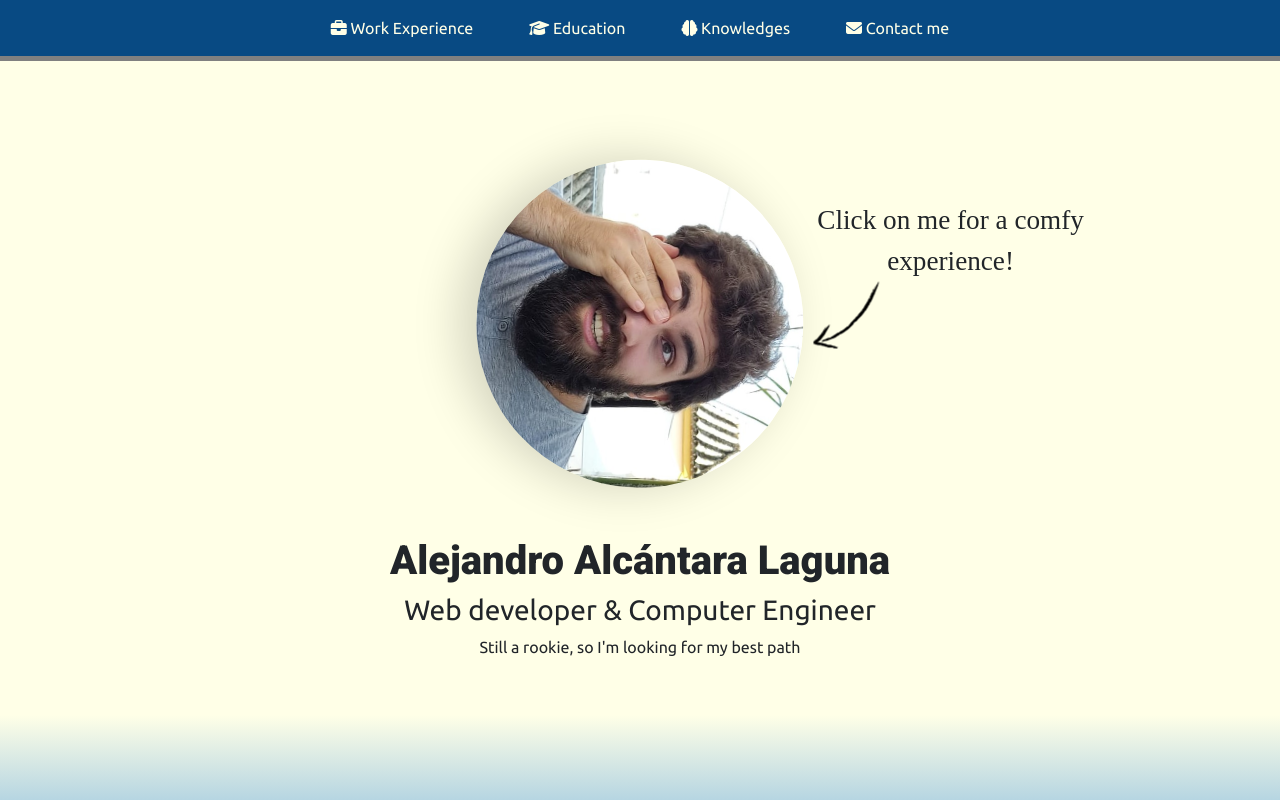
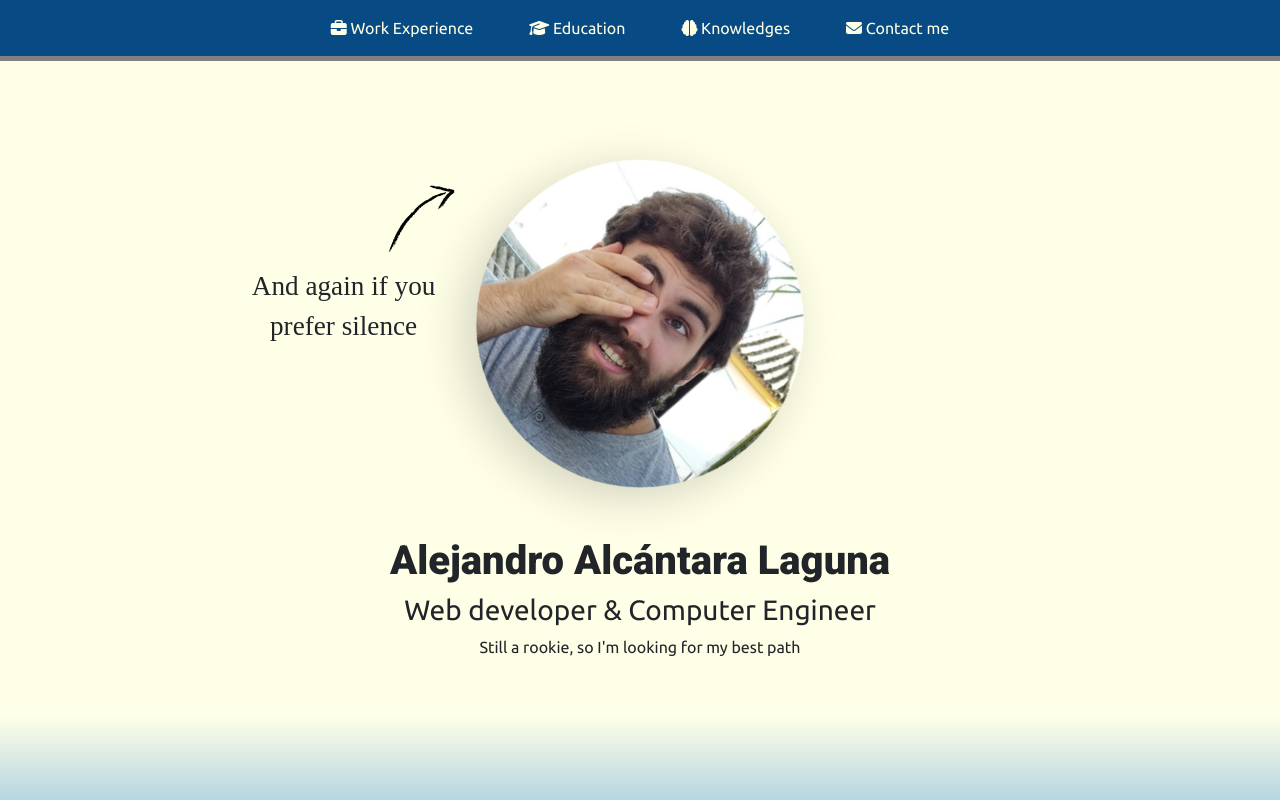
Before and after one commit to alealclag/presentationSite, a React (Create React App) app: page / in a window 1280 px wide. Both pictures are taken after a click on the picture 640 px from the left and 323 px from the top of the page. Shown: the top 800 px of the page. Built offline with nearby package versions, Linux system fonts and the light colour scheme; some icons are missing; a web font is replaced by a local one.

Commit message:
Implemented spin and fade animations with React

```diff
--- a/public/css/styles.css
+++ b/public/css/styles.css
@@ -176,6 +176,27 @@ h2 {
   width: 30%;
 }
 
+.spinProfilePic {
+  animation: Profile-Pic-spin infinite 20s linear;
+}
+
+.spinProfilePicPaused {
+  animation-play-state: paused;
+}
+
+.spinProfilePicRunning {
+  animation-play-state: running;
+}
+
+@keyframes Profile-Pic-spin {
+  from {
+    transform: rotate(0deg);
+  }
+  to {
+    transform: rotate(360deg);
+  }
+}
+
 .profilePicInstruction {
   font-family: "Fredericka the Great", cursive;
   font-size: 1.7em;
@@ -189,7 +210,7 @@ h2 {
 }
 
 #pauseTip {
-  display: none;
+  opacity: 0;
   width: 20%;
   bottom: 150px;
   left: 150px;
@@ -211,6 +232,32 @@ h2 {
   right: -20px;
   top: -80px;
   width: 30%;
+}
+
+.fadeOut {
+  animation: Fade-Out 0.5s linear forwards;
+}
+
+.fadeIn {
+  animation: Fade-In 0.5s linear forwards;
+}
+
+@keyframes Fade-Out {
+  from {
+    opacity: 1;
+  }
+  to {
+    opacity: 0;
+  }
+}
+
+@keyframes Fade-In {
+  from {
+    opacity: 0;
+  }
+  to {
+    opacity: 1;
+  }
 }
 
 /*************************/
@@ -603,7 +650,7 @@ footer {
 
   #pauseTip {
     width: 30%;
-    bottom: 150px;
+    top: 300px;
     left: -30px;
     font-size: 1.2em;
   }
@@ -649,7 +696,7 @@ footer {
 
   #pauseTip {
     width: 30%;
-    bottom: 150px;
+    top: 300px;
     left: -30px;
     font-size: 1.4em;
   }
@@ -697,7 +744,7 @@ footer {
 
   #pauseTip {
     width: 30%;
-    bottom: 150px;
+    top: 300px;
     left: 30px;
     font-size: 1.5em;
   }
--- a/src/cards.js
+++ b/src/cards.js
@@ -2,7 +2,7 @@ export const workEdu = [
   {
     key: "Minsait",
     pic: "./images/cardPics/minsaitlogo.png",
-    name: "Minsaiy",
+    name: "Minsait",
     role: "SAP PP Analyst",
     dates: "oct. 2021 - Current",
     description:
--- a/src/components/profilePic.jsx
+++ b/src/components/profilePic.jsx
@@ -1,57 +1,36 @@
 import React, { useState } from "react";
 
 export default function profilePic(properties) {
-  const [playbackStatus, setPlaybackStatus] = useState(0); //0: Never played, 1: Playing never paused, 2: Paused, 3: Playing
+  const [[playbackStatus, tipStatus], setPlaybackTipStatus] = useState([
+    false,
+    1,
+  ]); //0: None, 1: Play Tip, 2:Pause Tip
+
+  // useEffect(() => {
+  //   if (playbackStatus % 2 == 0) {
+  //     profilePicMusic.play();
+  //   } else {
+  //     profilePicMusic.pause();
+  //   }
+  // });
 
   let profilePicMusic = new Audio("audio/profilePic_music.mp3");
   profilePicMusic.loop = true;
 
-  let spin = false;
+  function rotatePlay() {
+    switch (tipStatus) {
+      case 0:
+        setPlaybackTipStatus([!playbackStatus, 0]);
+        break;
 
-  function rotate(degree) {
-    if (spin) {
-      // For webkit browsers: e.g. Chrome
-      $(".profilePic").css({ WebkitTransform: "rotate(" + degree + "deg)" });
-      // For Mozilla browser: e.g. Firefox
-      $(".profilePic").css({ "-moz-transform": "rotate(" + degree + "deg)" });
+      case 1:
+        setPlaybackTipStatus([true, 2]);
+        break;
 
-      degree++;
-      degree %= 360;
-      // profilePicMusic.play();
-    } else {
-      // profilePicMusic.pause();
-    }
-    // Animate rotation with a recursive call
-    setTimeout(function () {
-      rotate(degree);
-    }, 30);
-  }
+      case 2:
+        setPlaybackTipStatus([false, 0]);
+        break;
 
-  rotate(0);
-
-  function rotatePlay() {
-    switch (playbackStatus) {
-      case 0:
-        setPlaybackStatus(1);
-        spin = true;
-        // $("#playTip").fadeOut(); //Hide hover Tip
-        // $("#pauseTip").fadeIn(); //Hide button text
-        break;
-      case 1:
-        setPlaybackStatus(2);
-        spin = false;
-
-        // $("#pauseTip").fadeOut(); //Hide button text
-        break;
-      case 2:
-        setPlaybackStatus(3);
-        spin = true;
-
-        break;
-      case 3:
-        setPlaybackStatus(2);
-        spin = false;
-        break;
       default:
         break;
     }
@@ -61,18 +40,36 @@ export default function profilePic(properties) {
     <section className="" id="presentationSection">
       <div className="container">
         <img
-          className="profilePic shadow-lg"
+          className={
+            "profilePic shadow-lg spinProfilePic " +
+            (playbackStatus ? "spinProfilePicRunning" : "spinProfilePicPaused")
+          }
           src={properties.pic}
           alt="My profile picture"
           onClick={rotatePlay}
         />
-        <div className="profilePicInstruction" id="playTip">
+        <div
+          className={
+            "profilePicInstruction" +
+            (tipStatus == 2 ? " fadeOut" : "") +
+            (tipStatus == 0 ? " invisibility" : "")
+          }
+          id="playTip"
+        >
           <span id="playTipText">{properties.playHint}</span>
           <img src="./images/arrow.png" className="tipArrow" id="rightArrow" />
         </div>
-        <div className="profilePicInstruction" id="pauseTip">
+        <div
+          className={
+            "profilePicInstruction" +
+            (tipStatus == 2 ? " fadeIn" : "") +
+            (tipStatus == 0 ? " fadeOut" : "")
+          }
+          id="pauseTip"
+        >
           <img src="./images/arrow.png" className="tipArrow" id="leftArrow" />
-          {properties.pauseHint}
+
+          <span id="playTipText">{properties.pauseHint}</span>
         </div>
       </div>
     </section>
```
